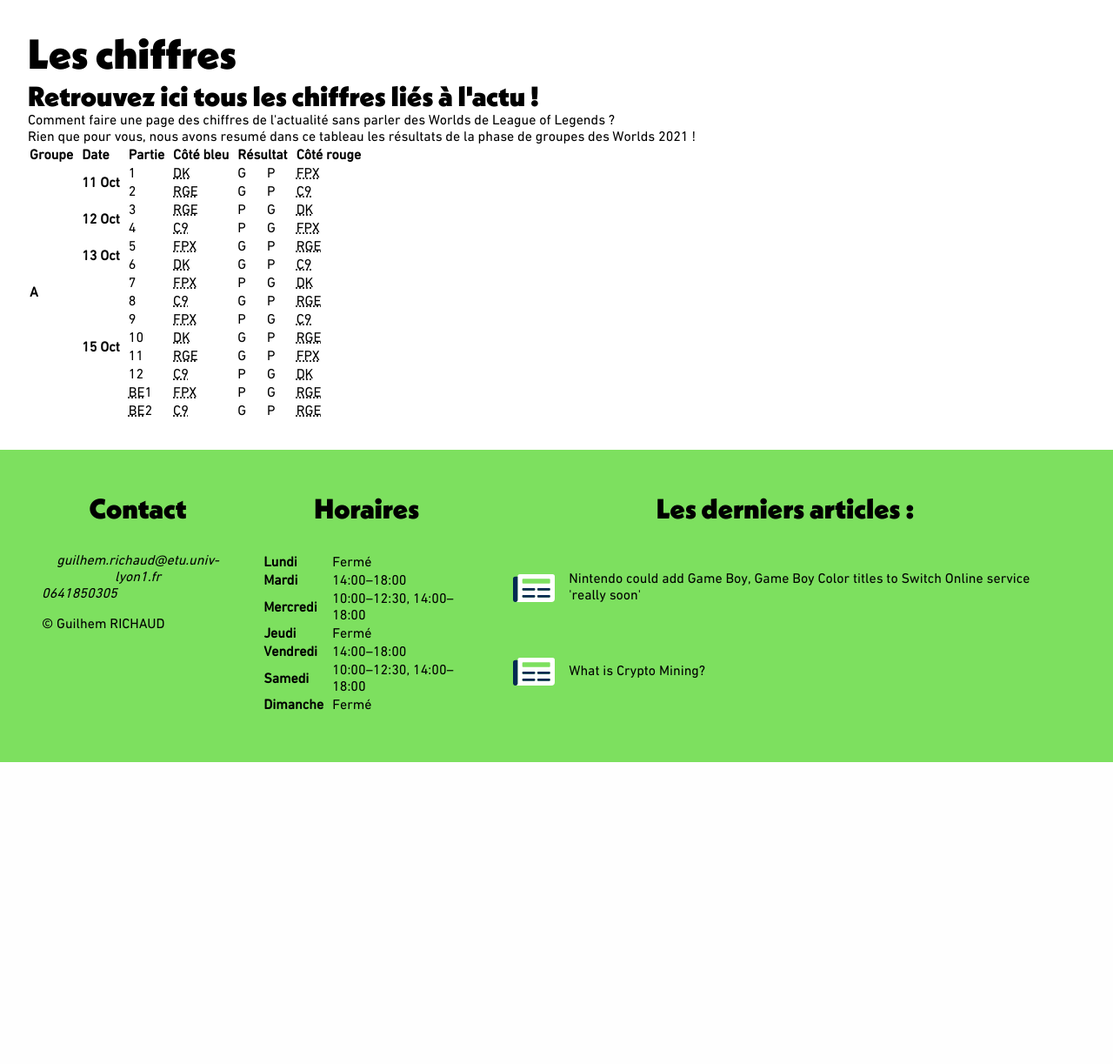
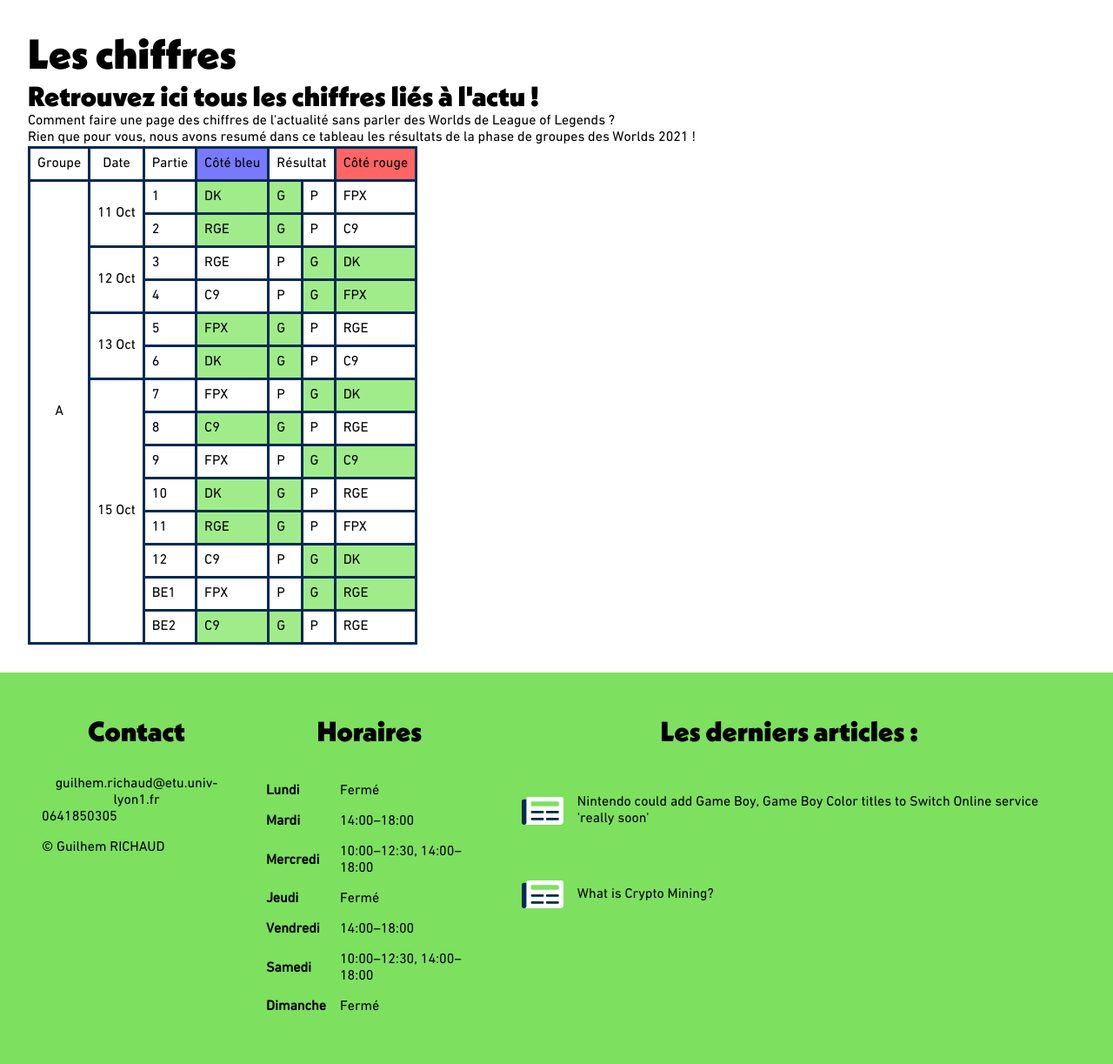
Before and after one commit to guiphaniel/kiwi-info, a PHP site: page /les_chiffres.html in a window 1280 px wide. Shown: the part 124-1347 px from the top of the page at 87% size. Before the commit the page ends 1000 px from the top, so only its background shows below. Run offline with PHP 8.4, Linux system fonts and the light colour scheme.

Commit message:
improve table handle +les chiffre page design

```diff
--- a/css/style.css
+++ b/css/style.css
@@ -58,6 +58,28 @@ em, strong {
     font-weight: normal;
 }
 
+table, th, td {
+    padding: 0.5em;
+    border: 0.2em solid var(--color-primary);
+    border-collapse: collapse;
+}
+
+main table {
+    font-size: min(3vw, 100%);
+}
+
+.red-side {
+    background-color: #ff6565;
+}
+
+.blue-side {
+    background-color: #7979fe;
+}
+
+.winner {
+    background-color: var(--color-nav-hover);
+}
+
 :root {
     --color-primary: #032a52;
     --color-secondary: #ffffff;
@@ -88,18 +110,25 @@ h2 {
     font-size: 2em;
 }
 
-p, a, span, label, em, td, th, ul, legend, caption, placeholder {
+p, a, span, label, em, td, th, ul, legend, caption, abbr {
     font-family: "DINNextW1G";
+    font-weight: normal;
+    font-style: normal;
+    text-decoration: none;
 }
 
 p {
     text-align: justify;
 }
 
-th {
+footer th {
     font-weight: bold;
     text-align: left;
     padding-right: 0.5em;
+}
+
+footer table, footer th, footer td {
+    border: 0;
 }
 
 img, iframe {
```
